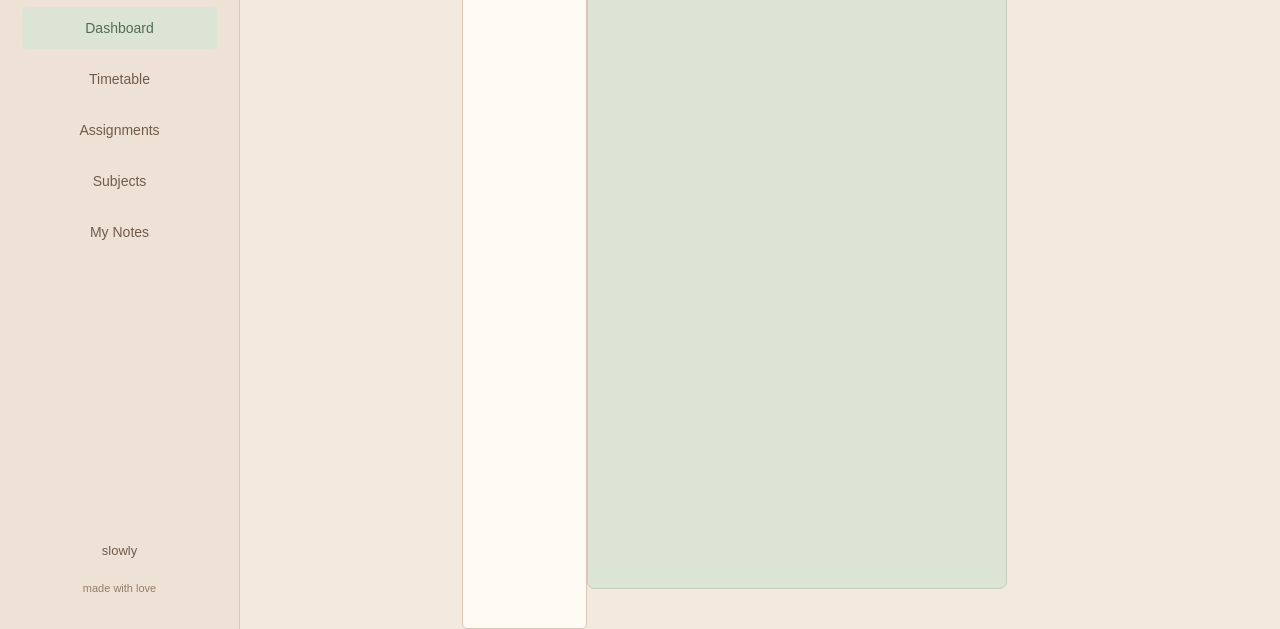
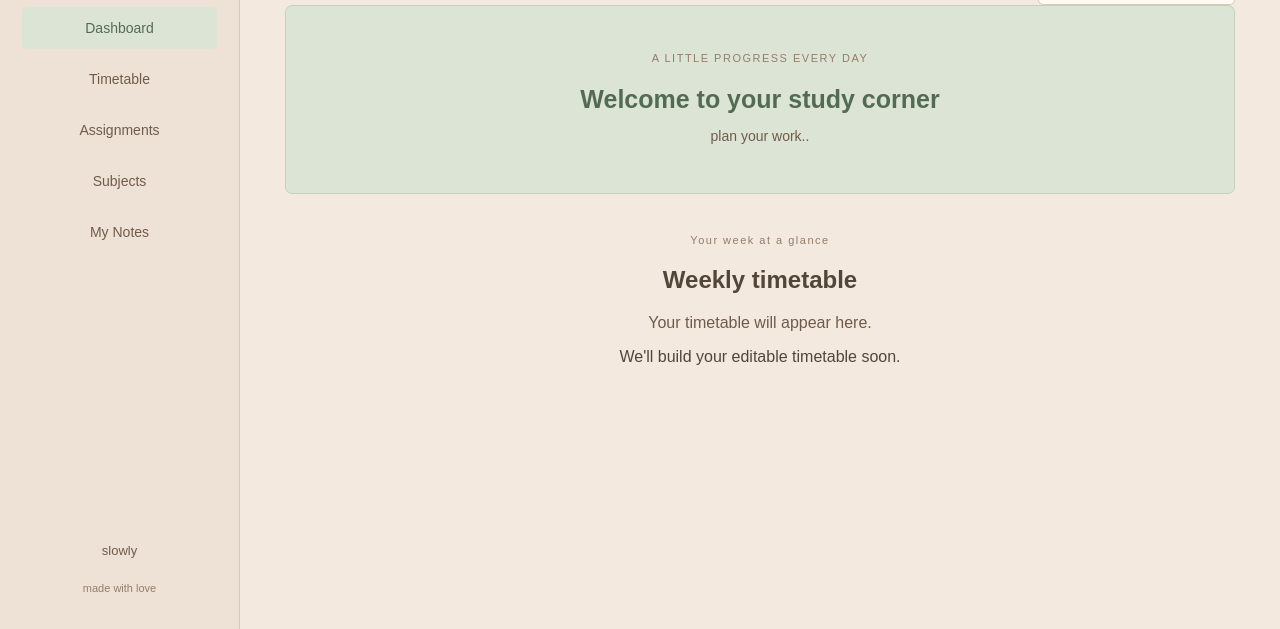
Before and after one commit to RaphelReji/StudyMate, a plain HTML site: page index.html in a window 1280 px wide. Shown: the part 271-900 px from the top of the page. Drawn offline with Linux system fonts and the light colour scheme.

Commit message:
added time js and fixed a bug in css

```diff
--- a/css/style.css
+++ b/css/style.css
@@ -89,8 +89,8 @@ nav a.active {
 }
 
 .main-content{
-  display: flex;
-  justify-content: space-between;
+  flex: 1;
+  padding: 45px;
 }
 
 .topbar{
--- a/js/main.js
+++ b/js/main.js
@@ -0,0 +1,12 @@
+const dateElement = document.getElementById("todayDate");
+
+const today = new Date();
+
+const formattedDate = today.toLocaleDateString("en-IN",{
+  weekday:"long",
+  day:"numeric",
+  month:"long",
+  year:"numeric"
+});
+
+dateElement.textContent = formattedDate;
```
